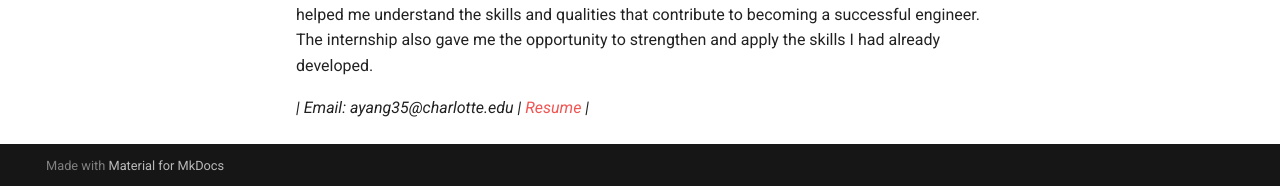
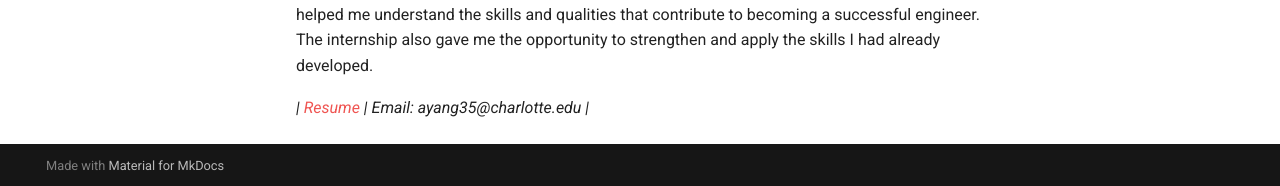
Before and after one commit to AndrewYang2428/andrewyang-megr2156-lab-portfolio, an MkDocs documentation site: the page built from docs/aboutme/index.md, in a window 1280 px wide. Shown: the part 712-898 px from the top of the page. Built offline with MkDocs 1.6.1 and Material for MkDocs 9.7.7, drawn with Linux system fonts in a browser that asks for light colours.

```diff
--- a/docs/aboutme/index.md
+++ b/docs/aboutme/index.md
@@ -8,4 +8,4 @@ Having the skills and ability to design something that can improve an existing p
 
 During the summer of 2026, I had an internship where I worked alongside the Manufacturing Team at US Conec. This experience gave me the opportunity to learn more about what engineers do in the real world and how they approach problems and make decisions. Most importantly, it helped me understand the skills and qualities that contribute to becoming a successful engineer. The internship also gave me the opportunity to strengthen and apply the skills I had already developed.
 
-*| Email: ayang35@charlotte.edu | [Resume](file:///C:/Users/18288/OneDrive%20-%20University%20of%20North%20Carolina%20at%20Charlotte/Desktop/Portfolio%20Resume.pdf) |*
+*| [Resume](file:///C:/Users/18288/OneDrive%20-%20University%20of%20North%20Carolina%20at%20Charlotte/Desktop/Portfolio%20Resume.pdf) | Email: ayang35@charlotte.edu |*
```
